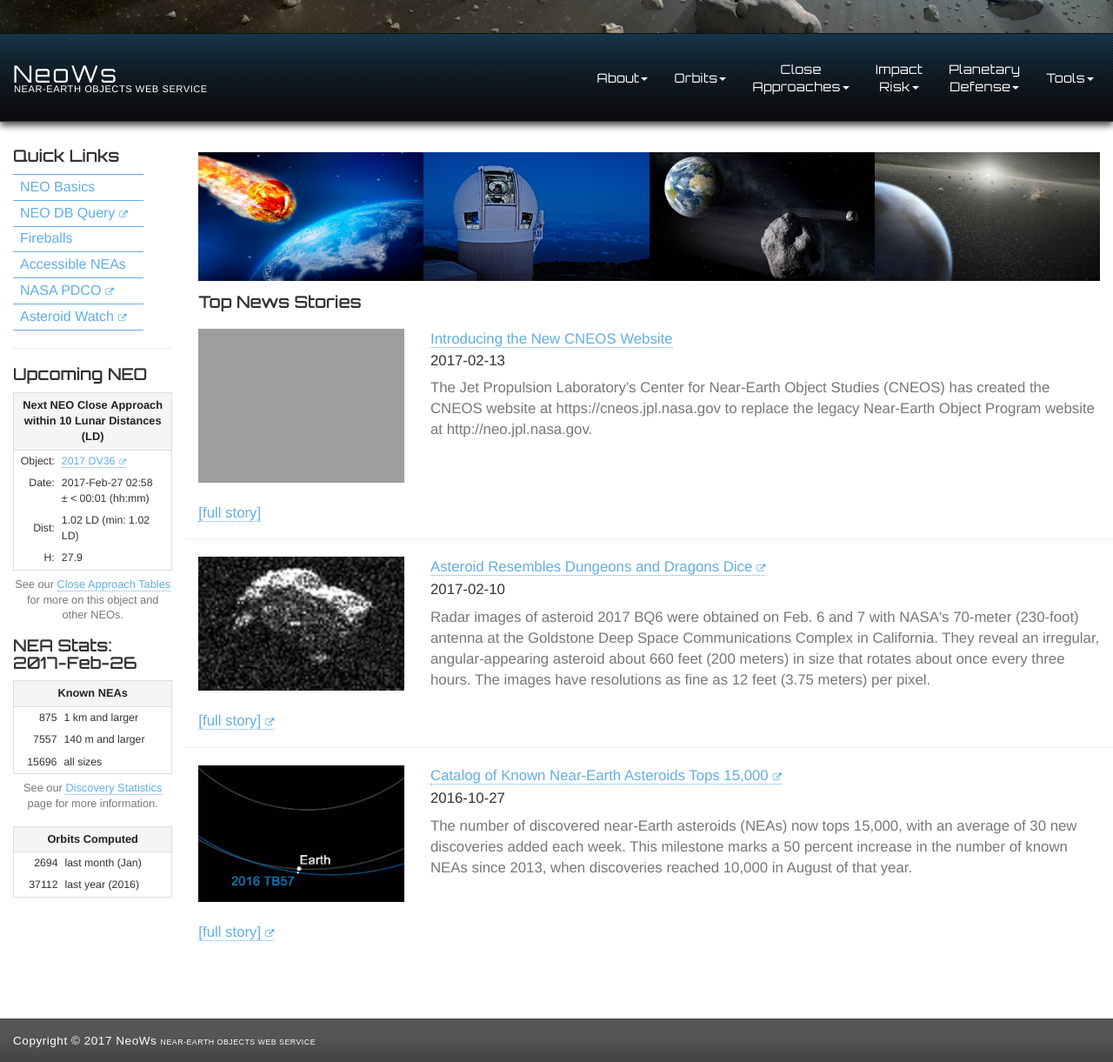
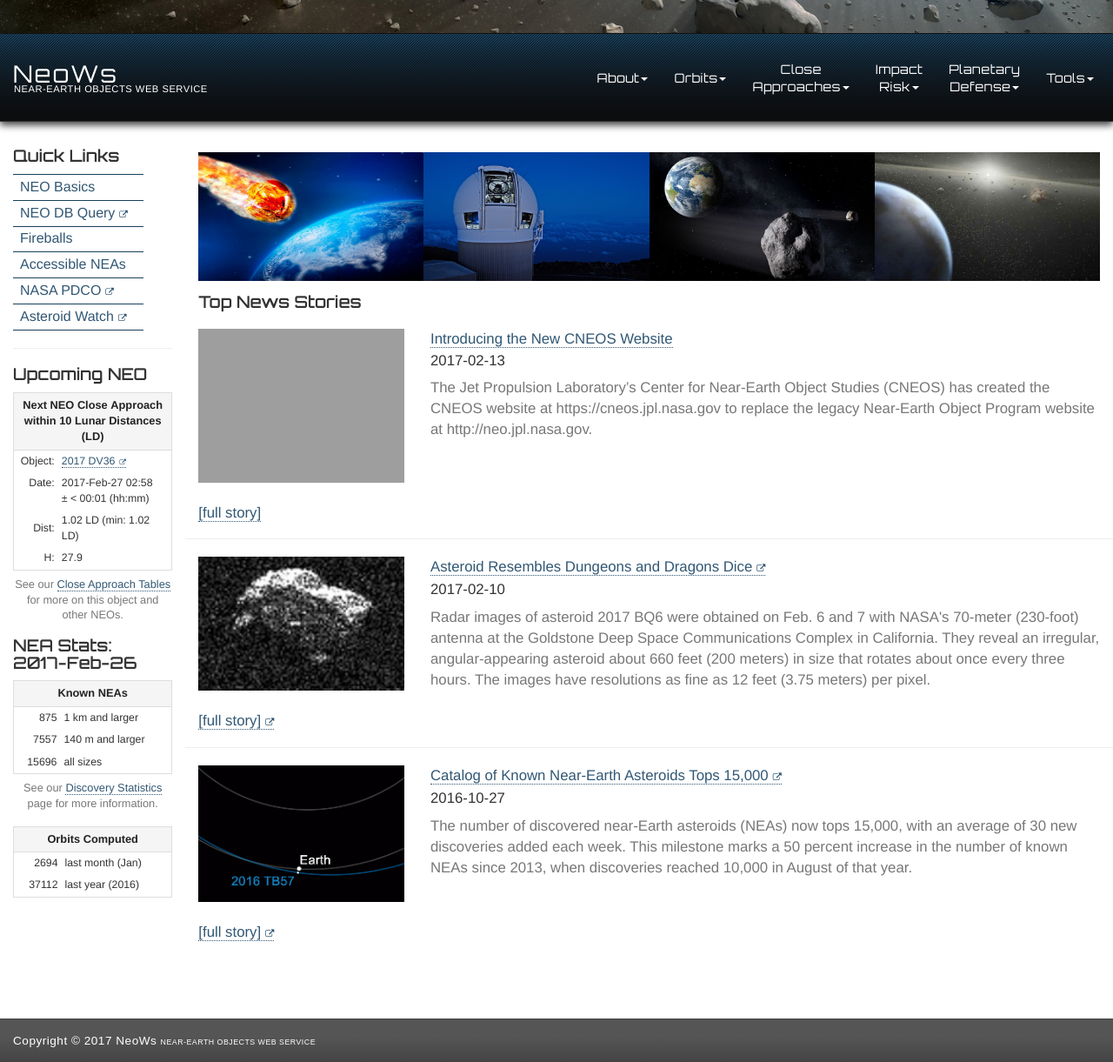
Before and after one commit to phenomphunk/sentient-project, a PHP site: page / in a window 1280 px wide. Shown: the part 262-1483 px from the top of the page at 87% size. Run offline with PHP 8.4, Linux system fonts and the light colour scheme; data that the repository does not hold is empty; some libraries are stand-ins or nearby versions; some web fonts are replaced; grey boxes are pictures that could not be loaded.

Commit message:
color scheme update

```diff
--- a/css/_notes/dwsync.xml
+++ b/css/_notes/dwsync.xml
@@ -14,7 +14,7 @@
 <file name="basic.css.map" server="phdesignweb.com//public_html/ph/sentient/" local="3570883730" remote="3570893280" Dst="-1" />
 <file name="bootstrap.css" server="phdesignweb.com//public_html/ph/sentient/" local="3571216093" remote="3571236120" Dst="-1" />
 <file name="font-awesome.css" server="phdesignweb.com//public_html/ph/sentient/" local="3571178213" remote="3571175940" Dst="-1" />
-<file name="basic.css" server="phdesignweb.com//public_html/ph/sentient/" local="3571244403" remote="3571237200" Dst="-1" />
+<file name="basic.css" server="phdesignweb.com//public_html/ph/sentient/" local="3571323573" remote="3571316340" Dst="-1" />
 <file name="jquery.fancybox-thumbs.css" server="phdesignweb.com//public_html/ph/sentient/" local="3403360986" remote="3571057380" Dst="-1" />
 <file name="jquery.fancybox.css" server="phdesignweb.com//public_html/ph/sentient/" local="3571072384" remote="3571065180" Dst="-1" />
 <file name="jquery.fancybox-buttons.css" server="phdesignweb.com//public_html/ph/sentient/" local="3405688940" remote="3571057380" Dst="-1" />
--- a/css/basic.css
+++ b/css/basic.css
@@ -495,14 +496,14 @@ hgroup h2 {
   width: 150px;
 }
 #navSide ul li:first-child a {
-  border-top: 1px solid #61aee4;
+  border-top: 1px solid #18405c;
 }
 #navSide ul li a {
   font-size: 1rem;
   display: inline-block;
   width: 100%;
   vertical-align: middle;
-  border-bottom: 1px solid #61aee4 !important;
+  border-bottom: 1px solid #18405c !important;
   padding: 3px 8px;
   position: relative;
   -webkit-transition: all 0.3s linear;
@@ -524,7 +525,7 @@ hgroup h2 {
   left: 0;
   right: 0;
   bottom: 0;
-  background: #61aee4;
+  background: #18405c;
   -webkit-transform: scaleX(0);
   -moz-transform: scaleX(0);
   -ms-transform: scaleX(0);
--- a/less/basic.less
+++ b/less/basic.less
@@ -1,6 +1,6 @@
 /* VARIABLES */
 @white: #FFFFFF;
-@primary-color: #61AEE4;
+@primary-color: #315774;
 @blue: #93D2FA;
 @secondary-color: #BBBBBB;
 @grey: #999999;
@@ -101,7 +101,7 @@ footer p { margin: 0; font-size: .85rem; line-height: 1rem; letter-spacing: .5px
 
 #content a:link, #content a:visited { color: @primary-color; text-decoration: none; border-bottom: 1px dotted @primary-color}
 #content a:hover, footer a:hover, { -webkit-transition: .7s; -moz-transition-duration: .7s; -ms-transition-duration: .7s; -o-transition-duration: .7s; transition-duration: .7s; cursor: pointer; text-decoration: none}
-#nav-main a:hover, hgroup a:hover h1, footer a:hover { color: @primary-color !important; text-decoration: none !important}
+#nav-main a:hover, hgroup a:hover h1, footer a:hover { color: @white; text-decoration: none !important; border-bottom: none}
 #navSide li a:hover, footer a:link { color: @white !important}
 #content a:hover { color: #173e59; border-bottom: none}
 a[href^="http"]:not(.hide-ext-link):after {
@@ -211,14 +211,14 @@ hgroup { padding-left: 15px;
 }
 #navSide {
     ul { display: block; padding: 0; margin: 0; list-style: none; width: 150px;
-		li:first-child a { border-top: 1px solid @primary-color}
-		li a { font-size: 1rem; display: inline-block; width: 100%; vertical-align: middle; border-bottom: 1px solid @primary-color !important; padding: 3px 8px; position: relative; .Transition-3s;
+		li:first-child a { border-top: 1px solid #18405c}
+		li a { font-size: 1rem; display: inline-block; width: 100%; vertical-align: middle; border-bottom: 1px solid #18405c !important; padding: 3px 8px; position: relative; .Transition-3s;
     	-webkit-transform: perspective(1px) translateZ(0);
     	-moz-transform: perspective(1px) translateZ(0);
     	-ms-transform: perspective(1px) translateZ(0);
     	-o-transform: perspective(1px) translateZ(0);
     	transform: perspective(1px) translateZ(0);
-			&:before { content: ""; position: absolute; z-index: -1; top: 0; left: 0; right: 0; bottom: 0; background: @primary-color;
+			&:before { content: ""; position: absolute; z-index: -1; top: 0; left: 0; right: 0; bottom: 0; background: #18405c;
 			-webkit-transform: scaleX(0);
 			-moz-transform: scaleX(0);
 			-ms-transform: scaleX(0);
@@ -248,7 +248,7 @@ hgroup { padding-left: 15px;
 /* CONTENT */
 
 #content { padding-top: 20px;
-	figure { margin: 0 0 15px 0}
+	figcaption { margin: 0 0 15px 0}
 	.spotlight-topics { margin: 15px 0; float: left}
 }
 #mainPanel {
```
Also changed, not shown: other parts of css/basic.css (+16 -15 lines).
